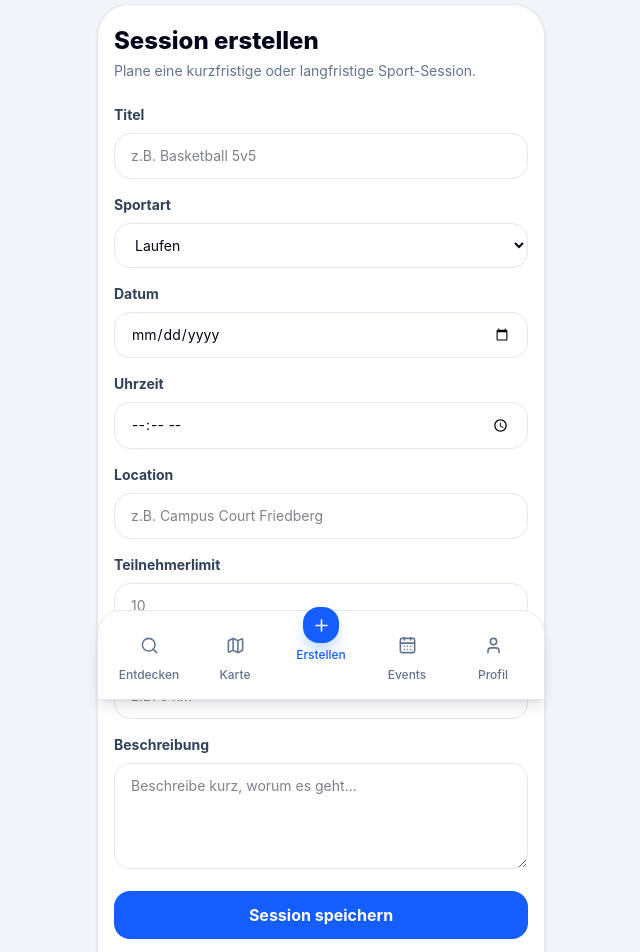
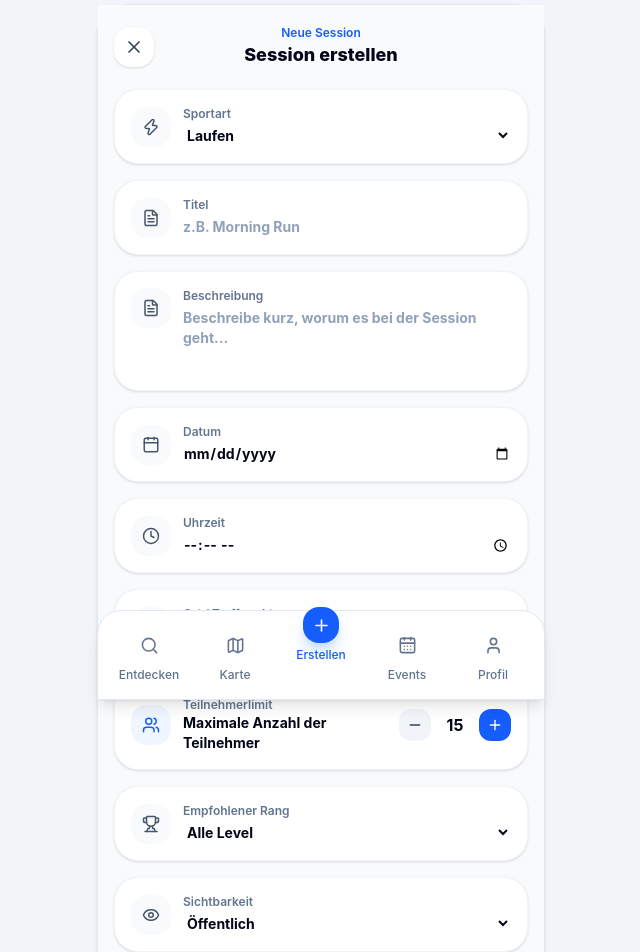
Before and after one commit to Finn5k/Wirtschaftsinformatik-Projekt-I, a React (Vite) app: page /sessions/new in a window 1280 px wide. Shown: the part 100-1052 px from the top of the page, without its empty margins (319-959 px from the left). Built offline with nearby package versions, Linux system fonts and the light colour scheme.

Commit message:
refactor(ui): remove short-term session toggle

```diff
--- /dev/null
+++ b/src/components/sessions/CreateSessionForm.tsx
@@ -0,0 +1,236 @@
+import {
+  Calendar,
+  Clock,
+  Eye,
+  FileText,
+  MapPin,
+  Minus,
+  Plus,
+  ShieldCheck,
+  Trophy,
+  Users,
+  Zap,
+} from "lucide-react";
+import { useState } from "react";
+
+const sports = [
+  "Laufen",
+  "Radfahren",
+  "Fußball",
+  "Basketball",
+  "Badminton",
+  "Schwimmen",
+];
+
+const ranks = [
+  "Alle Level",
+  "Beginner 1+",
+  "Beginner 2+",
+  "Beginner 3+",
+  "Amateur 1+",
+];
+
+const visibilityOptions = ["Öffentlich", "Nur mit Link", "Privat"];
+
+export function CreateSessionForm() {
+  const [participantLimit, setParticipantLimit] = useState(15);
+
+  function decreaseLimit() {
+    setParticipantLimit((current: number) => Math.max(1, current - 1));
+  }
+
+  function increaseLimit() {
+    setParticipantLimit((current: number) => Math.min(99, current + 1));
+  }
+
+  return (
+    <form className="space-y-4">
+      <FormSelect icon={<Zap size={18} />} label="Sportart" options={sports} />
+
+      <FormInput
+        icon={<FileText size={18} />}
+        label="Titel"
+        placeholder="z.B. Morning Run"
+      />
+
+      <FormTextarea
+        icon={<FileText size={18} />}
+        label="Beschreibung"
+        placeholder="Beschreibe kurz, worum es bei der Session geht..."
+      />
+
+      <FormInput icon={<Calendar size={18} />} label="Datum" type="date" />
+
+      <FormInput icon={<Clock size={18} />} label="Uhrzeit" type="time" />
+
+      <FormInput
+        icon={<MapPin size={18} />}
+        label="Ort / Treffpunkt"
+        placeholder="z.B. Treptower Park, Berlin"
+      />
+
+      <div className="rounded-3xl border border-slate-100 bg-white p-4 shadow-sm">
+        <div className="flex items-center gap-3">
+          <div className="flex h-10 w-10 items-center justify-center rounded-2xl bg-blue-50 text-blue-600">
+            <Users size={18} />
+          </div>
+
+          <div className="min-w-0 flex-1">
+            <p className="text-xs font-semibold text-slate-500">
+              Teilnehmerlimit
+            </p>
+            <p className="text-sm font-bold text-slate-950">
+              Maximale Anzahl der Teilnehmer
+            </p>
+          </div>
+
+          <div className="flex items-center gap-3">
+            <button
+              type="button"
+              onClick={decreaseLimit}
+              className="flex h-8 w-8 items-center justify-center rounded-xl bg-slate-100 text-slate-700"
+            >
+              <Minus size={16} />
+            </button>
+
+            <span className="w-6 text-center font-bold text-slate-950">
+              {participantLimit}
+            </span>
+
+            <button
+              type="button"
+              onClick={increaseLimit}
+              className="flex h-8 w-8 items-center justify-center rounded-xl bg-blue-600 text-white"
+            >
+              <Plus size={16} />
+            </button>
+          </div>
+        </div>
+      </div>
+
+      <FormSelect
+        icon={<Trophy size={18} />}
+        label="Empfohlener Rang"
+        options={ranks}
+      />
+
+      <FormSelect
+        icon={<Eye size={18} />}
+        label="Sichtbarkeit"
+        options={visibilityOptions}
+      />
+
+      <div className="rounded-3xl bg-blue-50 p-4">
+        <div className="flex gap-3">
+          <div className="flex h-10 w-10 items-center justify-center rounded-2xl bg-blue-600 text-white">
+            <ShieldCheck size={18} />
+          </div>
+
+          <div>
+            <p className="text-sm font-bold text-slate-950">
+              Hinweis zum MVP
+            </p>
+            <p className="mt-1 text-xs leading-5 text-slate-600">
+              Die Session wird vorerst lokal als UI-Prototyp dargestellt. Die
+              Backend-Anbindung folgt später über die API.
+            </p>
+          </div>
+        </div>
+      </div>
+
+      <button
+        type="button"
+        className="w-full rounded-2xl bg-gradient-to-r from-blue-600 to-emerald-400 py-3.5 font-extrabold text-white shadow-lg shadow-blue-100"
+      >
+        Session erstellen
+      </button>
+    </form>
+  );
+}
+
+interface FormInputProps {
+  icon: React.ReactNode;
+  label: string;
+  placeholder?: string;
+  type?: string;
+}
+
+function FormInput({
+  icon,
+  label,
+  placeholder,
+  type = "text",
+}: FormInputProps) {
+  return (
+    <label className="block rounded-3xl border border-slate-100 bg-white p-4 shadow-sm">
+      <div className="flex items-center gap-3">
+        <div className="flex h-10 w-10 items-center justify-center rounded-2xl bg-slate-50 text-slate-600">
+          {icon}
+        </div>
+
+        <div className="min-w-0 flex-1">
+          <p className="text-xs font-semibold text-slate-500">{label}</p>
+          <input
+            type={type}
+            placeholder={placeholder}
+            className="mt-1 w-full bg-transparent text-sm font-bold text-slate-950 outline-none placeholder:text-slate-400"
+          />
+        </div>
+      </div>
+    </label>
+  );
+}
+
+interface FormTextareaProps {
+  icon: React.ReactNode;
+  label: string;
+  placeholder?: string;
+}
+
+function FormTextarea({ icon, label, placeholder }: FormTextareaProps) {
+  return (
+    <label className="block rounded-3xl border border-slate-100 bg-white p-4 shadow-sm">
+      <div className="flex items-start gap-3">
+        <div className="flex h-10 w-10 items-center justify-center rounded-2xl bg-slate-50 text-slate-600">
+          {icon}
+        </div>
+
+        <div className="min-w-0 flex-1">
+          <p className="text-xs font-semibold text-slate-500">{label}</p>
+          <textarea
+            rows={3}
+            placeholder={placeholder}
+            className="mt-1 w-full resize-none bg-transparent text-sm font-bold text-slate-950 outline-none placeholder:text-slate-400"
+          />
+        </div>
+      </div>
+    </label>
+  );
+}
+
+interface FormSelectProps {
+  icon: React.ReactNode;
+  label: string;
+  options: string[];
+}
+
+function FormSelect({ icon, label, options }: FormSelectProps) {
+  return (
+    <label className="block rounded-3xl border border-slate-100 bg-white p-4 shadow-sm">
+      <div className="flex items-center gap-3">
+        <div className="flex h-10 w-10 items-center justify-center rounded-2xl bg-slate-50 text-slate-600">
+          {icon}
+        </div>
+
+        <div className="min-w-0 flex-1">
+          <p className="text-xs font-semibold text-slate-500">{label}</p>
+          <select className="mt-1 w-full bg-transparent text-sm font-bold text-slate-950 outline-none">
+            {options.map((option) => (
+              <option key={option}>{option}</option>
+            ))}
+          </select>
+        </div>
+      </div>
+    </label>
+  );
+}
--- a/src/data/mockSessions.ts
+++ b/src/data/mockSessions.ts
@@ -5,7 +5,6 @@ export const mockSessions: SportSession[] = [
     id: "morning-run",
     title: "Morning Run",
     sportType: "Laufen",
-    mode: "Kurzfristig",
     locationName: "Treptower Park",
     city: "Berlin",
     dateLabel: "Heute",
@@ -33,7 +32,6 @@ export const mockSessions: SportSession[] = [
     id: "afterwork-football",
     title: "Afterwork Fußball",
     sportType: "Fußball",
-    mode: "Kurzfristig",
     locationName: "Volkspark",
     city: "Berlin",
     dateLabel: "Heute",
@@ -59,7 +57,6 @@ export const mockSessions: SportSession[] = [
     id: "sunset-ride",
     title: "Sunset Ride",
     sportType: "Radfahren",
-    mode: "Langfristig",
     locationName: "Tempelhofer Feld",
     city: "Berlin",
     dateLabel: "Morgen",
--- a/src/pages/CreateSessionPage.tsx
+++ b/src/pages/CreateSessionPage.tsx
@@ -1,75 +1,27 @@
+import { X } from "lucide-react";
+import { Link } from "react-router";
+import { CreateSessionForm } from "../components/sessions/CreateSessionForm";
+
 export function CreateSessionPage() {
   return (
-    <div className="px-4 py-5">
-      <h1 className="text-2xl font-extrabold text-slate-950">
-        Session erstellen
-      </h1>
-      <p className="mt-1 text-sm text-slate-500">
-        Plane eine kurzfristige oder langfristige Sport-Session.
-      </p>
+    <div className="min-h-[780px] bg-slate-50 px-4 py-5">
+      <header className="mb-5 flex items-center justify-between">
+        <Link
+          to="/discover"
+          className="flex h-10 w-10 items-center justify-center rounded-2xl bg-white text-slate-700 shadow-sm"
+        >
+          <X size={20} />
+        </Link>
 
-      <form className="mt-6 space-y-4">
-        <Input label="Titel" placeholder="z.B. Basketball 5v5" />
-
-        <div>
-          <label className="mb-2 block text-sm font-bold text-slate-700">
-            Sportart
-          </label>
-          <select className="w-full rounded-2xl border border-slate-200 bg-white px-4 py-3 text-sm outline-none focus:ring-2 focus:ring-blue-500">
-            <option>Laufen</option>
-            <option>Radfahren</option>
-            <option>Fußball</option>
-            <option>Basketball</option>
-            <option>Badminton</option>
-            <option>Schwimmen</option>
-          </select>
+        <div className="text-center">
+          <p className="text-xs font-semibold text-blue-600">Neue Session</p>
+          <h1 className="text-lg font-extrabold text-slate-950">Session erstellen</h1>
         </div>
 
-        <Input label="Datum" type="date" />
-        <Input label="Uhrzeit" type="time" />
-        <Input label="Location" placeholder="z.B. Campus Court Friedberg" />
-        <Input label="Teilnehmerlimit" type="number" placeholder="10" />
-        <Input label="Distanz optional" placeholder="z.B. 5 km" />
+        <div className="h-10 w-10" />
+      </header>
 
-        <div>
-          <label className="mb-2 block text-sm font-bold text-slate-700">
-            Beschreibung
-          </label>
-          <textarea
-            rows={4}
-            placeholder="Beschreibe kurz, worum es geht..."
-            className="w-full rounded-2xl border border-slate-200 bg-white px-4 py-3 text-sm outline-none focus:ring-2 focus:ring-blue-500"
-          />
-        </div>
-
-        <button
-          type="button"
-          className="w-full rounded-2xl bg-blue-600 py-3 font-bold text-white"
-        >
-          Session speichern
-        </button>
-      </form>
+      <CreateSessionForm />
     </div>
   );
 }
-
-interface InputProps {
-  label: string;
-  placeholder?: string;
-  type?: string;
-}
-
-function Input({ label, placeholder, type = "text" }: InputProps) {
-  return (
-    <div>
-      <label className="mb-2 block text-sm font-bold text-slate-700">
-        {label}
-      </label>
-      <input
-        type={type}
-        placeholder={placeholder}
-        className="w-full rounded-2xl border border-slate-200 bg-white px-4 py-3 text-sm outline-none focus:ring-2 focus:ring-blue-500"
-      />
-    </div>
-  );
-}
--- a/src/pages/DiscoverPage.tsx
+++ b/src/pages/DiscoverPage.tsx
@@ -48,13 +48,6 @@ export function DiscoverPage() {
         ))}
       </div>
 
-      <div className="mb-5 grid grid-cols-2 rounded-2xl bg-slate-100 p-1 text-sm font-bold">
-        <button className="rounded-xl bg-blue-600 py-2 text-white">
-          Kurzfristig
-        </button>
-        <button className="rounded-xl py-2 text-slate-500">Langfristig</button>
-      </div>
-
       <section>
         <div className="mb-3 flex items-center justify-between">
           <h2 className="font-bold text-slate-950">Empfohlene Sessions</h2>
--- a/src/pages/SessionDetailPage.tsx
+++ b/src/pages/SessionDetailPage.tsx
@@ -22,9 +22,6 @@ export function SessionDetailPage() {
         <div className="mb-3 flex gap-2">
           <span className="rounded-full bg-blue-100 px-3 py-1 text-xs font-bold text-blue-700">
             {session.sportType}
-          </span>
-          <span className="rounded-full bg-emerald-100 px-3 py-1 text-xs font-bold text-emerald-700">
-            {session.mode}
           </span>
         </div>
 
--- a/src/types/session.ts
+++ b/src/types/session.ts
@@ -8,8 +8,6 @@ export type SportType =
   | "Sonstiges";
 
 export type SessionStatus = "OPEN" | "FULL" | "CANCELLED" | "COMPLETED";
-
-export type SessionMode = "Kurzfristig" | "Langfristig";
 
 export type Rank =
   | "Beginner 1"
@@ -30,7 +28,6 @@ export interface SportSession {
   id: string;
   title: string;
   sportType: SportType;
-  mode: SessionMode;
   locationName: string;
   city: string;
   dateLabel: string;
```
